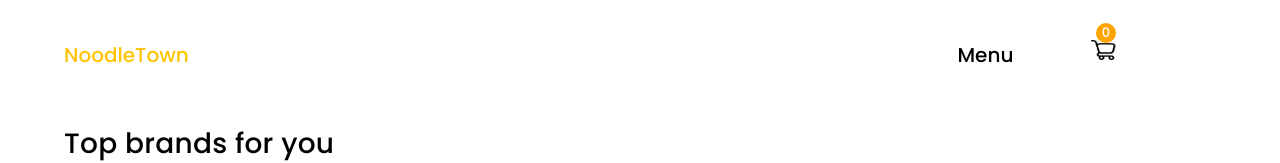
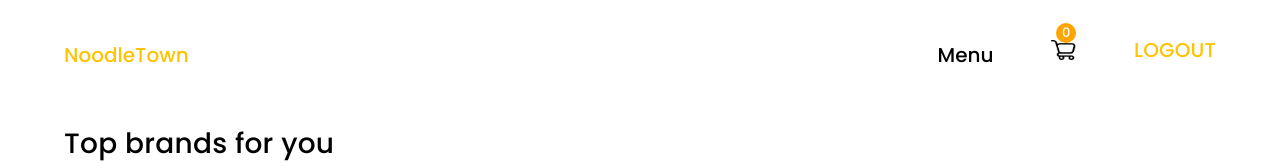
Before and after one commit to monikatiwarii/nextJs-food-order-app, a Next.js app: page /restaurants in a window 1280 px wide. Shown: the top 163 px of the page. Built offline with nearby package versions, Linux system fonts and the light colour scheme; no server answers; sample sign-in values are in the browser's storage.

Commit message:
logout button implemantation

```diff
--- a/pages/api/callAPI.ts
+++ b/pages/api/callAPI.ts
@@ -3,8 +3,10 @@ import baseURL from "../../src/api"
 
 export default async (method='', url='', data={}, headers={}) => {
     let response= null
-    // let token =  typeof window !== 'undefined' && localStorage.getItem("token")? localStorage.getItem("token") : ``
-    let token = 'eyJhbGciOiJIUzI1NiIsInR5cCI6IkpXVCJ9.eyJ1c2VyX2lkIjo1LCJpYXQiOjE2Nzg3NTc4NTksImV4cCI6MTY3ODg0NDI1OX0.ukCehxE3FIs7XPeh48kBfK_F_x_Q3c6Mb9_zyKjTE90'
+    let token =  typeof window !== 'undefined' && localStorage.getItem("token")? localStorage.getItem("token") : ``
+
+    console.log('token-------------------------',token)
+    // let token = 'eyJhbGciOiJIUzI1NiIsInR5cCI6IkpXVCJ9.eyJ1c2VyX2lkIjo1LCJpYXQiOjE2Nzg3OTAxNjEsImV4cCI6MTY3ODg3NjU2MX0.ZdiT3z630zv5nhSscTqnRcBQjJDYojSjQcBUzKTtycM'
 
     url= `${baseURL}/api/${url}`
 
--- a/pages/restaurants/index.tsx
+++ b/pages/restaurants/index.tsx
@@ -1,4 +1,5 @@
 import { GetServerSideProps, NextPage } from 'next';
+import { useRouter } from 'next/router';
 import AuthComponent from '../../src/components/common/AuthComponent';
 import MaxWidthWrapper from '../../src/components/common/MaxWidthWrapper';
 import Header from '../../src/components/header/Header';
@@ -11,9 +12,18 @@ interface RestaurantsProps {
   cartDataItems : any | undefined
 }
 const Restaurants: NextPage<RestaurantsProps> = ({cartDataItems}) => {
+
+  const router = useRouter()
+
+  const logoutHandler = ()=>{
+    localStorage.removeItem("token")
+    localStorage.removeItem("isLoggedIn")
+    router.push('/login')
+  }
   return (
     <AuthComponent>
-      <Header cartData={cartDataItems.cartData} />
+      <Header cartData={cartDataItems.cartData}
+      logoutHandler ={logoutHandler} />
       <MaxWidthWrapper>
         <BrandsSection />
         <FoodItemSection />
--- a/src/components/header/Header.tsx
+++ b/src/components/header/Header.tsx
@@ -8,9 +8,11 @@ import { useSelector } from '../../store';
 
 interface HeaderProps {
   cartData :any | undefined
+  logoutHandler :()=> void
 }
 const Header: React.FC<HeaderProps> = ({
-  cartData
+  cartData,
+  logoutHandler
 }) => {
 
 
@@ -84,7 +86,7 @@ const Header: React.FC<HeaderProps> = ({
             Menu
           </Link>
         </Box>
-        <Box sx={{ paddingRight: { lg: '100px' } }}>
+        <Box >
           <Box
             sx={{
               position: 'relative',
@@ -143,6 +145,28 @@ const Header: React.FC<HeaderProps> = ({
             </Link>
           </Box>
         </Box>
+        <Box sx={{
+            paddingTop: '40px',
+            cursor : 'pointer'
+          }}
+          onClick={() => {
+            logoutHandler()
+          }}>
+        <Typography
+          sx={{
+            fontFamily: 'Poppins',
+            fontStyle: 'normal',
+            fontWeight: '500',
+            lineHeight: '20px',
+            color: '#FFC300',
+            fontSize: {
+              xl: '24px',
+              md: '20px',
+              xs: '16px'
+            }
+        }}> LOGOUT</Typography>
+
+      </Box>
       </Box>
     </MaxWidthWrapper>
   );
```
Also changed, not shown: pages/cart.tsx (+9 -1 lines), pages/index.tsx (+10 -1 lines), pages/restaurants/[restaurantsSlug].tsx (+9 -1 lines), src/components/home/CoverImage.tsx (+26 -2 lines).
